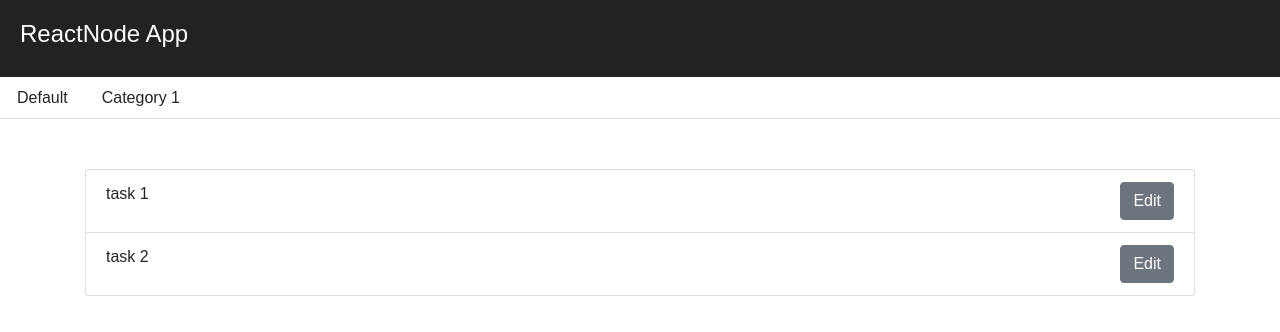
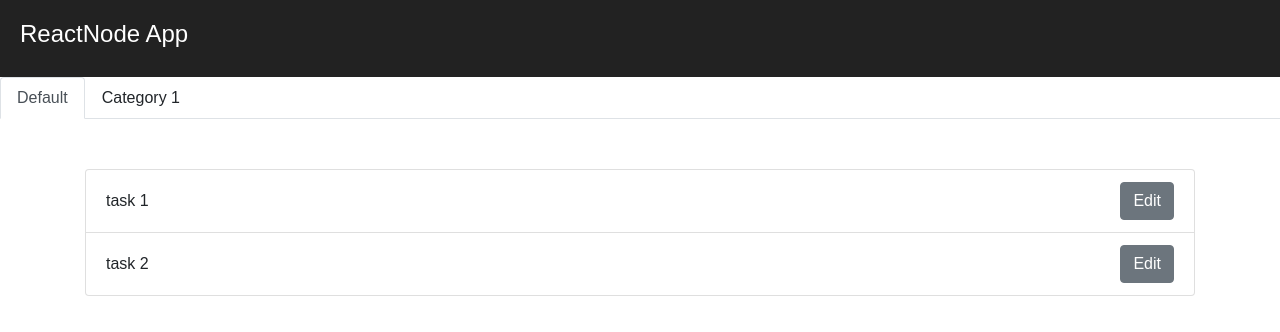
Before and after one commit to MrDzi/react-node-app, a React (Create React App) app: page / in a window 1280 px wide. Shown: the top 332 px of the page. Built offline with nearby package versions, Linux system fonts and the light colour scheme.

Commit message:
add draftTask to task reducer

```diff
--- a/package.json
+++ b/package.json
@@ -4,6 +4,7 @@
 	"private": true,
 	"dependencies": {
 		"bootstrap": "^4.1.0",
+		"classnames": "^2.2.5",
 		"node-sass-chokidar": "^1.2.2",
 		"npm-run-all": "^4.1.2",
 		"ramda": "^0.25.0",
--- a/src/App.js
+++ b/src/App.js
@@ -1,8 +1,9 @@
 import React, { Component } from 'react';
 import { connect } from 'react-redux';
 import { tasksSelector } from './redux/reducers/task/selectors';
-import { fetchTasks, updateTask } from './redux/reducers/task/actions';
+import { fetchTasks, updateTask, updateDraft, resetDraft } from './redux/reducers/task/actions';
 import { TabContent, TabPane, Nav, NavItem, NavLink, ListGroup, ListGroupItem, Container, Button, Modal, ModalBody, Input, Form, FormGroup } from 'reactstrap';
+import classnames from 'classnames';
 import './App.css';
 
 class App extends Component {
@@ -11,10 +12,10 @@ class App extends Component {
 		this.state = {
 			activeTab: '1',
 			modal: false,
-			taskDraft: {
-				id: null,
-				name: ''
-			}
+			// taskDraft: {
+			// 	id: null,
+			// 	name: ''
+			// }
 		}
 	}
 	componentDidMount() {
@@ -28,25 +29,26 @@ class App extends Component {
 		}
 	}
 	openModalAndSetDraft(task) {
-		this.setState({
-			taskDraft: task
-		});
+		// this.setState({
+		// 	taskDraft: task
+		// });
+		this.props.updateDraft(task);
 		this.toggleModal();
 	}
-	toggleModal() {
+	toggleModal = () => {
 		this.setState({
 			modal: !this.state.modal
 		});
 	}
 	updateTask() {
-		this.props.updateTask(this.state.taskDraft);
+		this.props.updateTask(this.props.draftTask);
 		this.toggleModal();
-		this.setState({
-			taskDraft: {
-				id: null,
-				name: ''
-			}
-		});
+		// this.setState({
+		// 	taskDraft: {
+		// 		id: null,
+		// 		name: ''
+		// 	}
+		// });
 	}
 	render() {
     	return (
@@ -60,6 +62,7 @@ class App extends Component {
 							onClick={() => {
 								this.toggleTab('1');
 							}}
+							className={classnames({active: this.state.activeTab === '1'})}
 						>
 							Default
 						</NavLink>
@@ -69,6 +72,7 @@ class App extends Component {
 							onClick={() => {
 								this.toggleTab('2');
 							}}
+							className={classnames({active: this.state.activeTab === '2'})}
 						>
 							Category 1
 						</NavLink>
@@ -81,16 +85,17 @@ class App extends Component {
 								{
 									this.props.tasks.map((task) => {
 										return (
-											<ListGroupItem key={task.id}>
-												{task.name}
+											<ListGroupItem key={task.id} className="d-flex align-items-center justify-content-between">
+												<span>{task.name}</span>
+												<div>
 													<Button
-													className="float-right"
 														onClick={() => {
 															this.openModalAndSetDraft(task)
 														}}
 														>
 														Edit
 													</Button>
+												</div>
 											</ListGroupItem>
 										);
 									})
@@ -111,17 +116,21 @@ class App extends Component {
 									type="text"
 									name="taskName"
 									id="taskName"
-									defaultValue={this.state.taskDraft.name}
+									defaultValue={this.props.draftTask.name}
 									onChange={(event) => {
-										this.setState({
-											taskDraft: {
-												...this.state.taskDraft,
+										// this.setState({
+										// 	taskDraft: {
+										// 		...this.state.taskDraft,
+										// 		name: event.target.value
+										// 	}
+										// });
+										this.props.updateDraft({
 											name: event.target.value
-											}
-										});
+										})
 									}}
 								/>
         					</FormGroup>
+							<Button onClick={() => this.props.resetDraft()}>Reset</Button>
 							<Button onClick={() => this.updateTask()}>Submit</Button>
 						</Form>
 					</ModalBody>
@@ -132,14 +141,18 @@ class App extends Component {
 }
 
 function mapStateToProps(state) {
+	console.log(state);
 	return {
-		tasks: tasksSelector(state)
+		tasks: tasksSelector(state),
+		draftTask: state.task.draftTask
 	}
 }
 
 const mapDispatchToProps = {
 	fetchTasks,
-	updateTask
+	updateTask,
+	updateDraft,
+	resetDraft,
 }
 
 export default connect(mapStateToProps, mapDispatchToProps)(App);
--- a/src/index.js
+++ b/src/index.js
@@ -1,6 +1,6 @@
 import React from 'react';
 import ReactDOM from 'react-dom';
-import { createStore, applyMiddleware } from 'redux';
+import { createStore, applyMiddleware, compose } from 'redux';
 import { Provider } from 'react-redux';
 import createSagaMiddleware from 'redux-saga';
 import 'bootstrap/dist/css/bootstrap.min.css';
@@ -10,10 +10,10 @@ import rootReducer from './redux/reducers';
 import rootSagas from './redux/sagas';
 
 const sagaMiddleware = createSagaMiddleware()
-
+const composeEnhancers = window.__REDUX_DEVTOOLS_EXTENSION_COMPOSE__ || compose;
 const store = createStore(
     rootReducer,
-    applyMiddleware(sagaMiddleware)
+	composeEnhancers(applyMiddleware(sagaMiddleware))
 );
 
 sagaMiddleware.run(rootSagas)
--- a/src/redux/reducers/task/actions.js
+++ b/src/redux/reducers/task/actions.js
@@ -7,6 +7,8 @@ export const ActionTypes = {
 	UPDATED_TASK: 'UPDATED_TASK',
     DELETE_TASK: 'DELETE_TASK',
 	DELETED_TASK: 'DELETED_TASK',
+	UPDATE_DRAFT: 'UPDATE_DRAFT',
+	RESET_DRAFT: 'RESET_DRAFT'
 }
 
 export const fetchTasks = () => ({
@@ -17,3 +19,12 @@ export const updateTask = (task) => ({
 	type: ActionTypes.UPDATE_TASK,
 	payload: task
 })
+
+export const updateDraft = (task) => ({
+	type: ActionTypes.UPDATE_DRAFT,
+	payload: task
+})
+
+export const resetDraft = () => ({
+	type: ActionTypes.RESET_DRAFT
+})
--- a/src/redux/reducers/task/index.js
+++ b/src/redux/reducers/task/index.js
@@ -2,7 +2,10 @@ import * as R from 'ramda';
 import { ActionTypes } from './actions';
 
 const initialState = {
-    tasks: {}
+    tasks: {},
+	draftTask: {
+		name: ''
+	}
 };
 
 export default function task(state = initialState, action) {
@@ -31,8 +34,22 @@ export default function task(state = initialState, action) {
                 tasks: {
                     ...state.tasks,
                     [action.payload.id]: action.payload
-                }
+                },
+				draftTask: initialState.draftTask
             }
+		case ActionTypes.UPDATE_DRAFT:
+			return {
+				...state,
+				draftTask: {
+					...state.draftTask,
+					...action.payload
+				}
+			}
+		case ActionTypes.RESET_DRAFT:
+			return {
+				...state,
+				draftTask: state.tasks[state.draftTask.id]
+			}
         default:
             return state;
     }
--- a/src/redux/sagas/task/index.js
+++ b/src/redux/sagas/task/index.js
@@ -34,7 +34,6 @@ const updateTaskMock = (task) => updateDataMockWrapper(task);
 const fetchTasks = function* () {
 	try {
 		const response = yield call(fetchTasksMock);
-		console.log(response);
 		yield put({
 			type: ActionTypes.FETCHED_TASKS,
 			payload: response.body
@@ -45,7 +44,6 @@ const fetchTasks = function* () {
 }
 
 const updateTask = function* (action) {
-	console.log(action);
 	try {
 		yield call(updateTaskMock, [action.payload]);
 	    yield put({
```
Also changed, not shown: 1 other file (tests, documents, lock files or other folders). Lines whose indentation alone changed are shown as unchanged.
